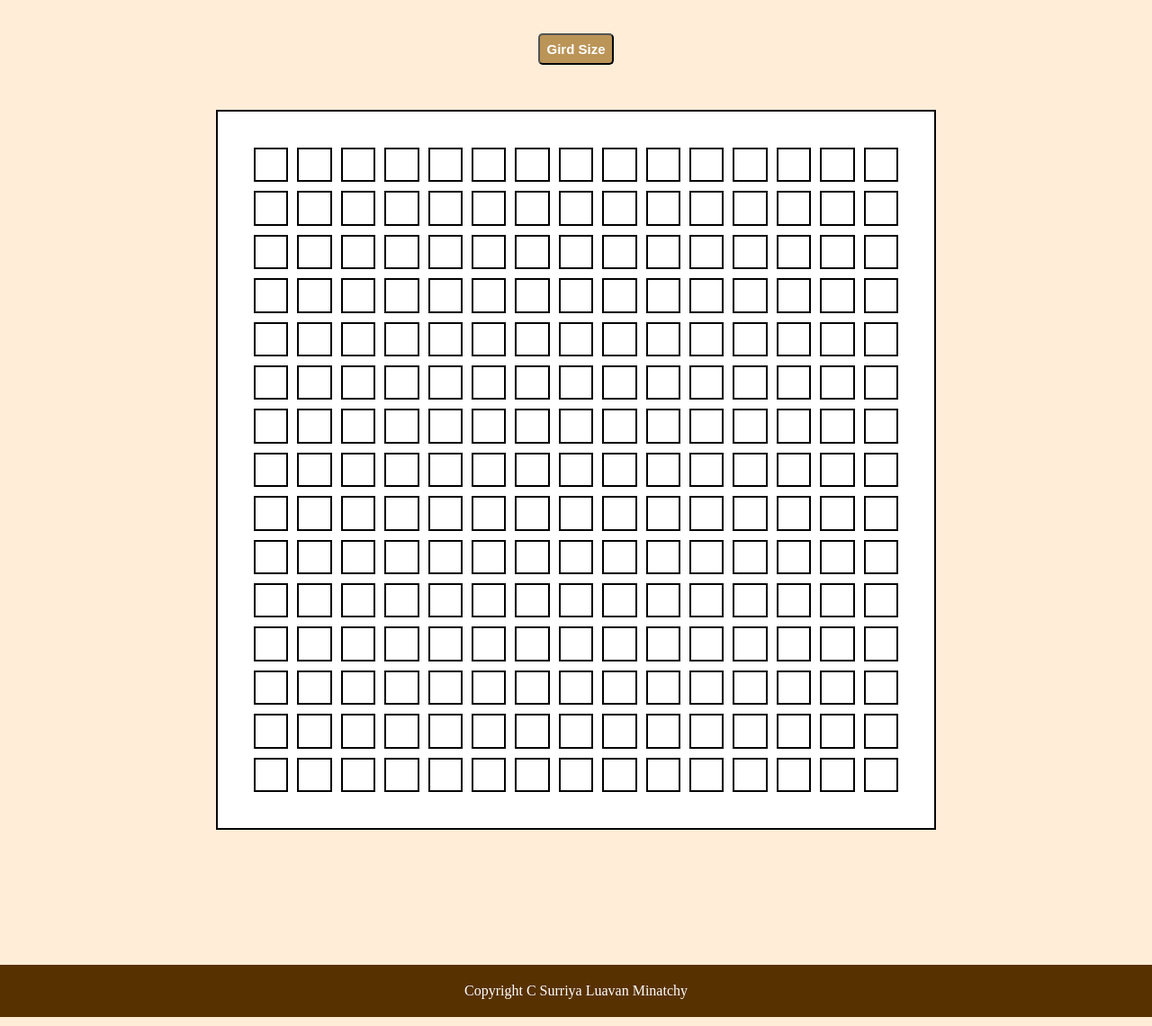
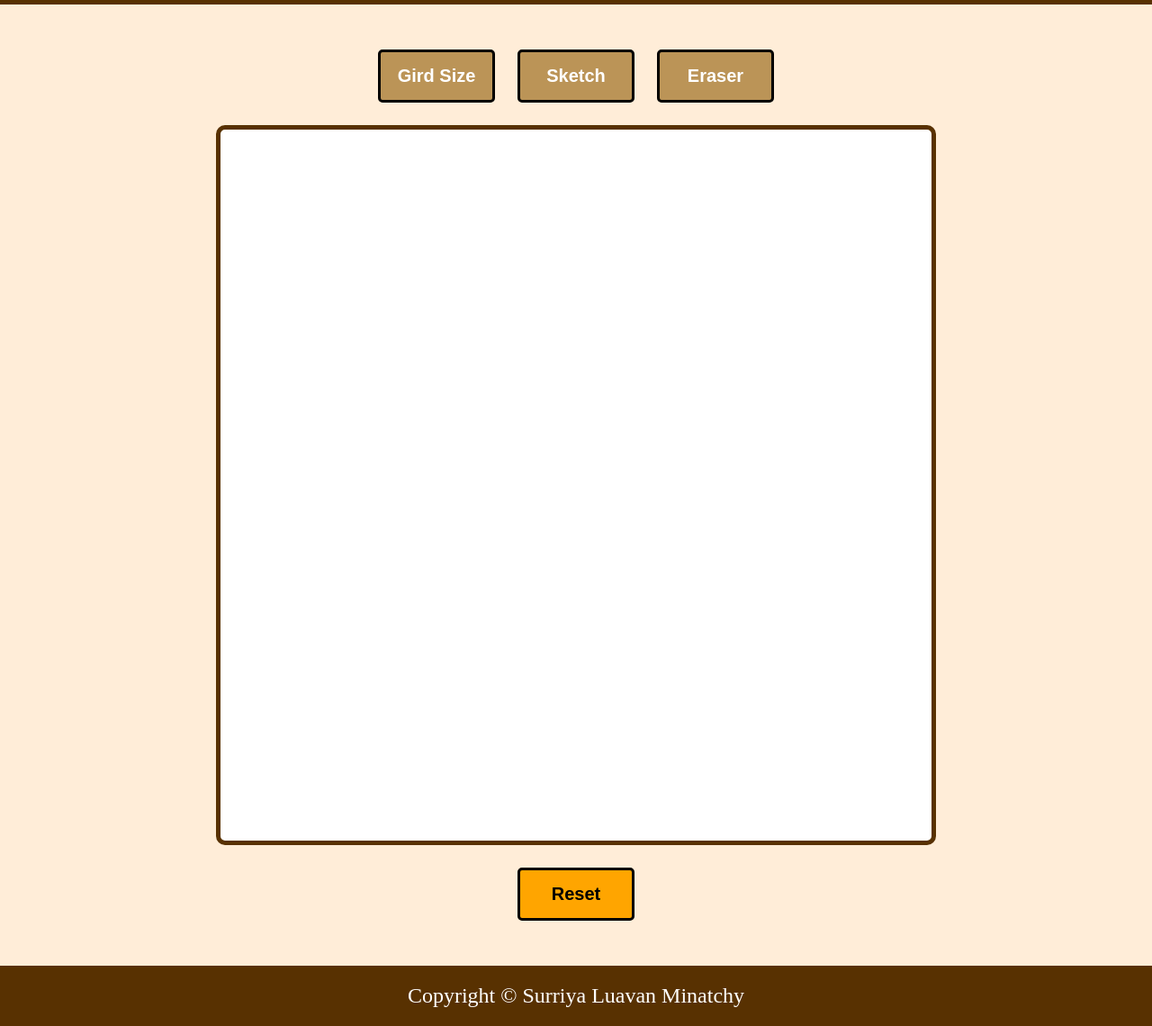
Before and after one commit to SurriyaLuavan/Etch-A-Sketch, a plain HTML site: page index.html in a window 1280 px wide. Shown: the part 90-1230 px from the top of the page at 90% size. Drawn offline with Linux system fonts and the light colour scheme.

Commit message:
Added css styles and some bug fixes

```diff
--- a/css/styles.css
+++ b/css/styles.css
@@ -6,6 +6,13 @@
 
 body {
     background-color: #ffedd8;
+    display: flex;
+    flex-direction: column;
+    height: 100vh;
+}
+
+.flex-container {
+    flex: 1;
 }
 
 header, footer {
@@ -13,35 +20,59 @@ header, footer {
     background-color: #583101;
     text-align: center;
     color: white;
+    font-size: x-large;
 }
 
-.grid-size {
-    padding: 7px;
-    font-size: 15px;
+footer {
+    padding: 20px;
+}
+
+.options {
+    display: flex;
+    justify-content: center;
+    width: 80%;
+    margin: 50px auto 25px;
+    gap: 25px;
+}
+
+.grid-size, .eraser, .sketch, .reset{
+    padding: 15px;
+    font-size: 20px;
     font-weight: bold;
     background-color: #bb9457;
     display: block;
-    border: dbb9457 solid 2px;
+    border: solid 3px black;
     border-radius: 5px;
-    margin: 50px auto;
     color: white;
+    flex: 0 1 130px;
 }
 
-.grid-size:hover {
-    transform: scale(1.2);
+.grid-size:hover, .eraser:hover, .sketch:hover, .reset:hover {
+    transform: scale(1.1);
+}
 
+.reset {
+    background-color: orange;
+    color: black;
+}
+
+.reset-container {
+    display: flex;
+    justify-content: center;
+    margin-bottom: 50px;
 }
 
 .container {
     background-color: white;
-    margin: 50px auto 150px;
-    padding: 40px;
-    border: 2px solid;
+    margin: 25px auto;
+    padding: 5px;
+    border: 5px solid #583101;
     display: flex;
-    gap: 10px;
+    gap: 2px;
     width: 800px;
     height: 800px;
     justify-content: space-evenly;
+    border-radius: 10px;
 }
 
 .pixelHover {
--- a/index.html
+++ b/index.html
@@ -10,12 +10,21 @@
 </head>
 <body>
     <header>
-    <h1>Etch-A-Sketch</h1>
+    <h1>ETCH-A-SKETCH</h1>
     </header>
+    <main class="flex-container">
+    <section class="options">
     <button type="button" class="grid-size">Gird Size</button>
+    <button type="button" class="sketch">Sketch</button>
+    <button type="button" class="eraser">Eraser</button>
+    </section>
     <div class="container"></div>
+    <section class="reset-container">
+    <button type="button" class="reset">Reset</button>
+    </section>
+    </main>
     <footer>
-        <div>Copyright C Surriya Luavan Minatchy</div>
+        <div>Copyright © Surriya Luavan Minatchy</div>
     </footer>
 </body>
 </html>
--- a/js/script.js
+++ b/js/script.js
@@ -1,27 +1,38 @@
 const container = document.querySelector('.container');
 const gridSelect = document.querySelector('.grid-size');
+const eraser = document.querySelector('.eraser');
+const sketch = document.querySelector('.sketch');
+const reset = document.querySelector('.reset');
+
 
 function gridCreate (number) {
 
 for(let j = 1; j <= number; j++) {
     let container2 = document.createElement('div');
     container2.setAttribute('style', `display: flex; flex-direction: column;
-    gap: 10px; flex: 1;`);
+    gap: 2px; flex: 1;`);
     container.append(container2);
     for (let i = 1; i <= number; i++) {
         let div = document.createElement('div');
         div.id = i + j ;
         div.classList.add('pixel');
-        div.setAttribute('style', `flex: 1; border: 2px solid; text-align: center; background-color: rgb(255,255,255)`)
+        div.setAttribute('style', `flex: 1; text-align: center; background-color: rgb(255,255,255)`)
         container2.append(div);
     }
     }
 }
 
+function resetPad (e) {
+    let pixels = document.querySelectorAll('.pixel');
+
+    pixels.forEach(pixel => {
+        pixel.style.backgroundColor = 'rgb(255, 255, 255)';
+    })
+}
+
 function changePixelColor(e) {
     if (e.target.classList.contains('pixel')) {
        let color =  e.target.style.backgroundColor;
-    //let styles = getComputedStyle(e.target);
         if (color === 'rgb(255, 255, 255)') {
             let r = Math.floor (Math.random() * 255);
             let g = Math.floor (Math.random() * 255);
@@ -30,18 +41,18 @@ function changePixelColor(e) {
             return;
         }
         let rgb = color.split("(")[1].split(")")[0].split(",").map(x => parseInt(x));
-        let rgbNew = rgb.map(color => (color - (color * 0.15)));
+        let rgbNew = rgb.map(color => (color - (color * 0.2)));
         e.target.style.backgroundColor = `rgb(${rgbNew[0]}, ${rgbNew[1]}, ${rgbNew[2]})`;
     }
 }
 
 function selectGridSize(e) {
-    let size = prompt(`Enter a grid size (max: 50): `);
+    let size = prompt(`Enter a grid size (max: 64): `);
     if(size === null){
         return;
     }
-    while (size > 50) {
-        size = prompt('Please enter a grid size less than 50!');
+    while (size > 64) {
+        size = prompt('Please enter a grid size less than 64!');
             if(size === null){
                 return;
         }
@@ -53,8 +64,32 @@ function selectGridSize(e) {
     }
 }
 
-gridCreate(15);
+function erasePixelColor(e) {
+    if (e.target.classList.contains('pixel')) {
+    e.target.style.backgroundColor = 'rgb(255, 255, 255)';
+    }
+}
 
-container.addEventListener('mouseover', changePixelColor);
+function modeSelect(e) {
+    switch(currentMode) {
+        case 'sketch':
+            changePixelColor(e);
+            break;
+        case 'eraser':
+            erasePixelColor(e);
+            break;
+        default:
+            changePixelColor(e);
+    }
+}
 
+let currentMode = 'sketch';
+gridCreate(16);
 gridSelect.addEventListener('click', selectGridSize);
+
+eraser.addEventListener('click', () => currentMode ='eraser');
+sketch.addEventListener('click', () =>  currentMode ='sketch');
+
+container.addEventListener('mouseover', modeSelect);
+
+reset.addEventListener('click', resetPad);
```
